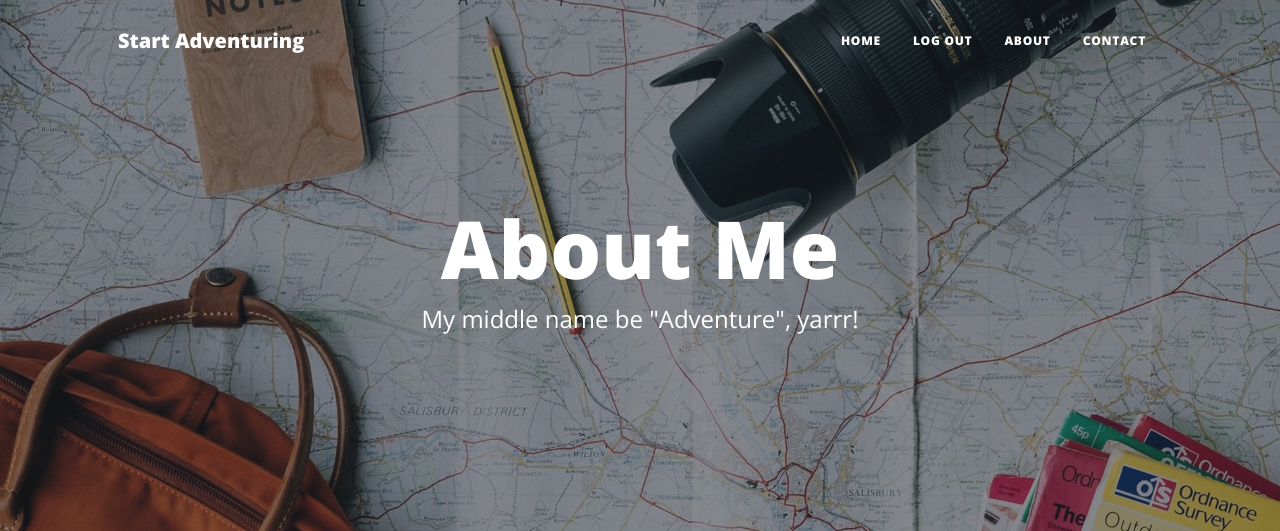
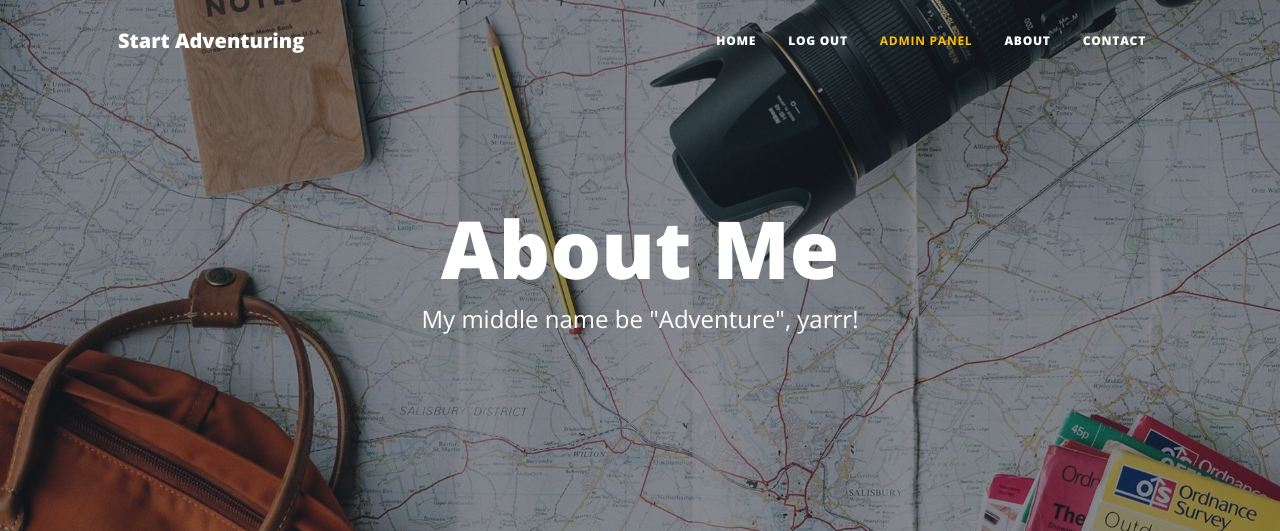
Before and after one commit to shubhamjaju03/flask-blog, a Flask app: page /about in a window 1280 px wide. Shown: the top 531 px of the page. Run offline with Flask 2, Linux system fonts and the light colour scheme; the visitor is signed in with stand-in values (Sample User, id 1); data comes from the database, SQL or seed files in the repository; some libraries are stand-ins or nearby versions.

Commit message:
header.html

```diff
--- a/templates/header.html
+++ b/templates/header.html
@@ -67,7 +67,7 @@
               >
             </li>
             <!-- Only show Login/Register if user is logged out. Otherwise show "Log Out" -->
-            {% if not current_user.is_authenticated: %}
+            {% if not current_user.is_authenticated %}
             <li class="nav-item">
               <a
                 class="nav-link px-lg-3 py-3 py-lg-4"
@@ -82,7 +82,7 @@
                 >Register</a
               >
             </li>
-            {% else: %}
+            {% else %}
             <li class="nav-item">
               <a
                 class="nav-link px-lg-3 py-3 py-lg-4"
@@ -90,6 +90,15 @@
                 >Log Out</a
               >
             </li>
+            {% if current_user.id == 1 %}
+            <li class="nav-item">
+              <a
+                class="nav-link px-lg-3 py-3 py-lg-4 text-warning fw-bold"
+                href="{{ url_for('admin_panel') }}"
+                >Admin Panel</a
+              >
+            </li>
+            {% endif %}
             {% endif %}
             <li class="nav-item">
               <a
```
